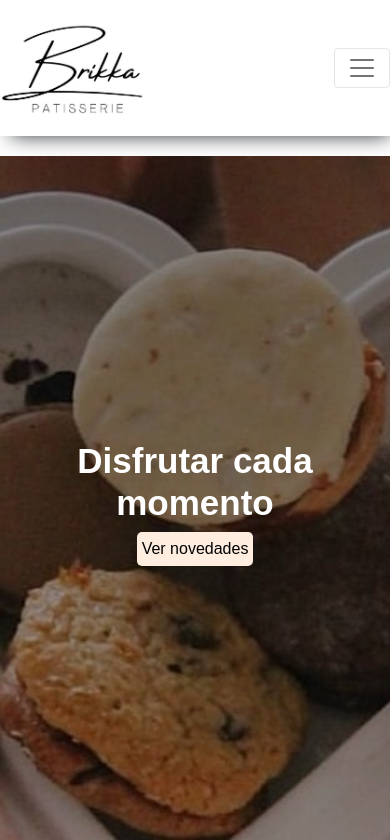
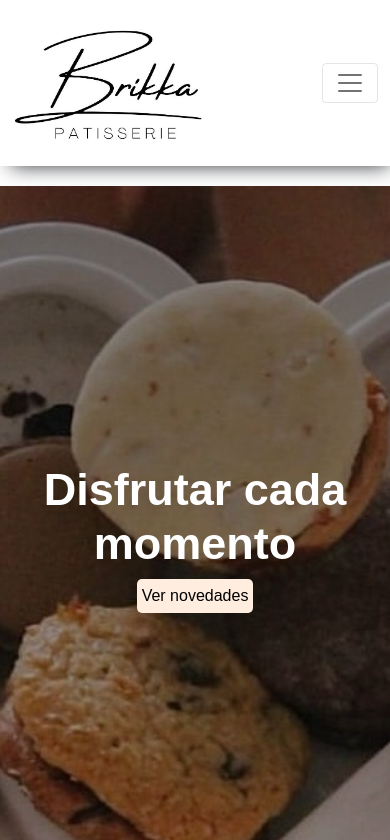
Before and after one commit to MartinaDeipenau/proyecto-brikka, a website: page index.html in a window 390 px wide. Shown: the top 840 px of the page. Drawn offline with nearby package versions, Linux system fonts and the light colour scheme.

Commit message:
actualizacion

```diff
--- a/index.html
+++ b/index.html
@@ -20,6 +20,7 @@
 <body>
     <header class="header">
         <nav class="navbar navbar-expand-lg navbar-light bg-blanco">
+            <div class="container-fluid">
 
                 <a href="./index.html">
                     <img src="./imagenes/Brikka1.jpg" alt="Logo Brikka" width="200" height="150">
@@ -47,6 +48,7 @@
                     </ul>
                 </div>
             </div>
+
         </nav>
 
 
--- a/scss/base/_resposive.scss
+++ b/scss/base/_resposive.scss
@@ -12,7 +12,7 @@
 }
 
 /*Tablet*/
-@media(min-width:491px) and (max-width:1019px) {
+@media(min-width:321px) and (max-width:1019px) {
     .hero {
         h1 {
             font-size: 45px;
@@ -70,13 +70,13 @@
 }
 
 /*Smartphone*/
-@media(max-width:490px) {
+@media(max-width:320px) {
     .header {
         nav {
             a {
                 img {
-                    width: 150px;
-                    height: 120px;
+                    width: 140px;
+                    height: 110px;
                 }
             }
         }
--- a/scss/base/_variables.scss
+++ b/scss/base/_variables.scss
@@ -10,7 +10,7 @@ $color-negro: black;
 $ancho: 300px;
 $alto: 350px;
 $porcentaje: 100%;
-$calc: calc(100vh - 150px), calc(60vh - 110px);
+$calc: calc(100vh - 140px), calc(60vh - 100px);
 $color: color botones;
 $e: each;
 $nombre: nombre;
--- a/scss/componentes/_main.scss
+++ b/scss/componentes/_main.scss
@@ -31,7 +31,7 @@ h2 {
 }
 
 .hero {
-    @include imagen(100%, calc(100vh - 150px));
+    @include imagen(100%, calc(100vh - 140px));
     color: $color-negro;
     display: flex;
     flex-direction: column;
@@ -171,7 +171,7 @@ h2 {
 }
 
 .imagen {
-    @include imagen(100%, $calc: calc(60vh - 110px));
+    @include imagen(100%, $calc: calc(60vh - 100px));
     color: $color-negro;
     display: flex;
     flex-direction: column;
```
Also changed, not shown: css/destino.css. Lines whose indentation alone changed are shown as unchanged.
